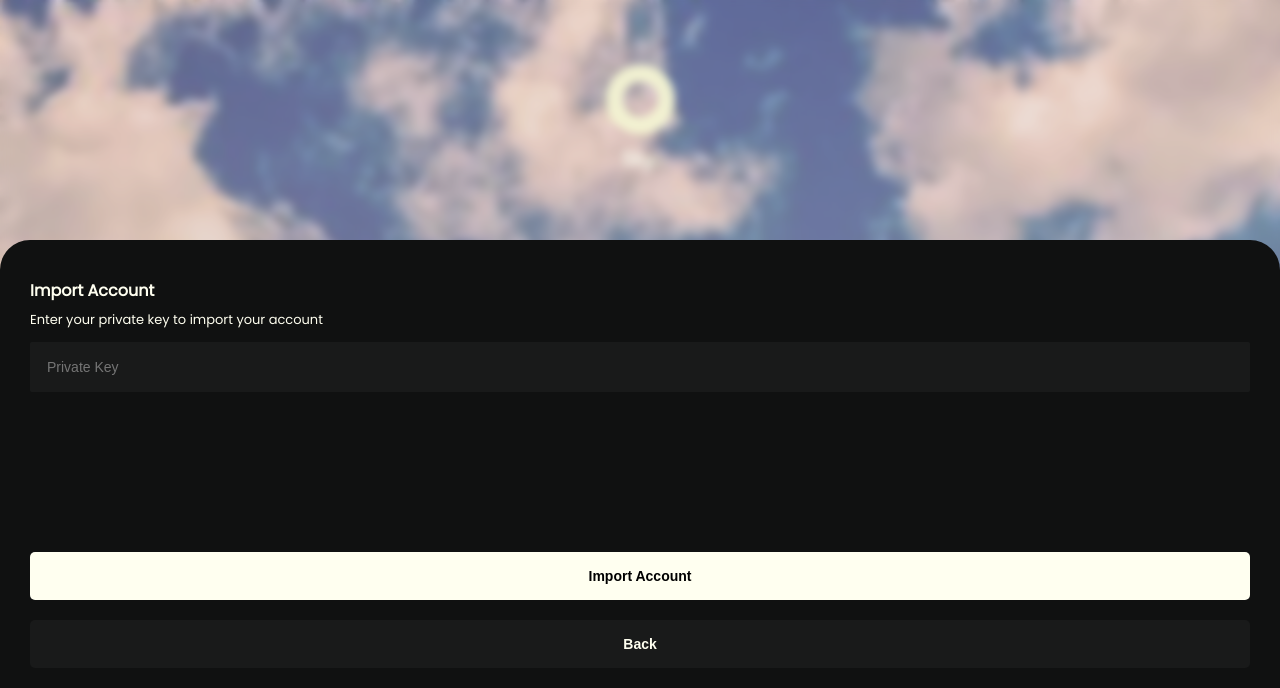
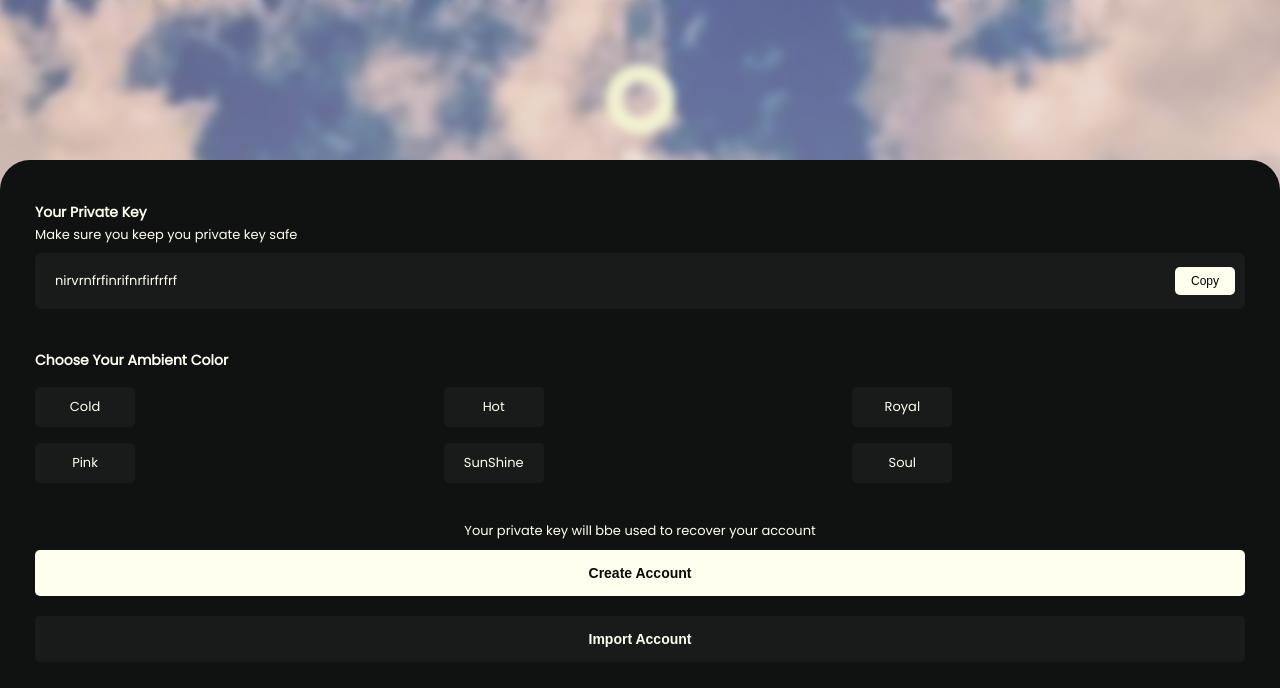
Before and after one commit to Chuks256/sky_web, a React (Vite) app: page / in a window 1280 px wide. Shown: the top 688 px of the page. Built offline with nearby package versions, Linux system fonts and the light colour scheme.

Commit message:
still working

```diff
--- a/src/Components/Authentication.modal.jsx
+++ b/src/Components/Authentication.modal.jsx
@@ -1,5 +1,6 @@
 import React from "react";
 import styled from "styled-components";
+import { useState } from "react";
 
 const Container = styled.div`
 position:absolute;
@@ -84,8 +85,9 @@ color:ivory;
 `;
 
 const AuthenticationModal=(props)=>{
+
     return(
-        <Container>
+        <Container style={{display:`${props.reveal}`}}>
         <AuthenticationBottomSheet>
 
             <PrivateKeyAuthInputSection>
@@ -93,7 +95,7 @@ const AuthenticationModal=(props)=>{
                 {/* input text section  */}
                 <PrivateParentTxtContainer>
                 <PrivateTxtContainer>
-                    <PrivateTxtHeader>Import Account</PrivateTxtHeader>
+                    <PrivateTxtHeader>Import Account </PrivateTxtHeader>
                     <PrivateTxtDetails>Enter your private key to import your account</PrivateTxtDetails>
                 </PrivateTxtContainer>
                 <PrivateInputBox placeholder="Private Key" required="true" />
--- /dev/null
+++ b/src/Components/IntroAuth.modal.jsx
@@ -0,0 +1,222 @@
+import React from "react";
+import styled from "styled-components";
+import { useState } from "react";
+
+const Container = styled.div`
+position:absolute;
+width:100%;
+height:100%;
+top:0px;
+left:0px;
+background:rgba(217,217,217,31%);
+backdrop-filter:blur(4px);
+z-index:1;
+overflow-y:hidden;
+`;
+
+const IntroAuthBottomSheet=styled.div`
+background:var(--sky-bg-theme);
+bottom:0px;
+width:100%;
+height:80%;
+border-radius:30px 30px 0px 0px;
+position:absolute;
+right:0px;
+left:0px;
+`;
+
+const IntroAuthHeaderContainer=styled.div`
+padding:35px;
+line-height:10px;
+`;
+
+const IntroAuthHeaderTxt = styled.h2`
+font-size:14px;
+`;
+
+const IntroAuthDetails = styled.p`
+font-size:13px;
+`;
+
+const IntroHeaderTxtParentContainer = styled.div``;
+
+const PrivateKeyParentContainer = styled.div`
+padding:10px;
+background:var(--sky-preference-bg-shade-color);
+border-radius:6px;
+`;
+
+const PrivateKeyTxtParentContainer = styled.div`
+display:flex;
+align-items:center;
+gap:1em;
+justify-content:space-between;
+`;
+const CopyBtn=styled.button`
+padding:5px;
+font-size:12px;
+width:60px;
+border-radius:5px;
+background:ivory;
+transition:linear,200ms;
+&:focus{
+background:var(--sky-bg-theme-color);
+color:ivory;
+font-weight:bold;
+}
+`;
+
+const PrivateKeyData = styled.p`
+font-size:13px;
+margin-left:10px;
+`;
+
+const AmbientOptionParentContainer = styled.div`
+padding-top:35px;
+`;
+
+const AmbientOptionTxtContainer = styled.div`
+display:grid;
+grid-template-columns:repeat(3,1fr);
+gap:1em;
+padding-top:10px;
+`;
+
+const AmbientHeaderTxt = styled.h2`
+font-size:14px;
+`;
+const AmbientOptionCard=styled.div`
+width:70px;
+justify-content:center;
+font-size:13px;
+padding:15px;
+background:var(--sky-preference-bg-shade-color);
+border-radius:5px;
+display:flex;
+cursor:pointer;
+transition:linear,300ms;
+&:hover{
+background:ivory;
+color:var(--sky-bg-theme);
+font-weight:bold;
+}
+
+`;
+
+const ButtonParentContainer=styled.div`
+display:flex;
+flex-direction:column;
+gap:1px;
+padding-top:30px;
+`;
+
+const ButtonInnerParentContainer=styled.div`
+display:flex;
+flex-direction:column;
+gap:20px;
+`;
+
+const ButtonTxtElem = styled.p`
+text-align:center;
+font-size:13px;`;
+
+const CreateButtonElem = styled.button`
+background:ivory;
+padding:13px;
+border-radius:5px;
+font-size:14px;
+font-weight:bold;
+color:#090909;
+`;
+const ImportButtonElem = styled.button`
+background:var(--sky-preference-bg-shade-color);
+padding:13px;
+border-radius:5px;
+font-size:14px;
+font-weight:bold;
+color:ivory
+`;
+
+
+const IntroAuthModal=()=>{
+    const[private_key,setPrivate_key]=useState("nirvrnfrfinrifnrfirfrfrf");
+    const [copyTxt,setCopyTxt]=useState("Copy");
+
+    const AmbientColor=[
+        {
+            id:1,
+            type:'Cold'
+        },
+        {
+            id:2,
+            type:'Hot'
+        },
+        {
+            id:3,
+            type:'Royal'
+        },
+        {
+            id:4,
+            type:'Pink'
+        },
+        {
+            id:5,
+            type:'SunShine'
+        },
+        {
+            id:6,
+            type:'Soul'
+        }
+    ]
+
+    return(
+        <Container>
+            <IntroAuthBottomSheet>
+                <IntroAuthHeaderContainer>
+
+                    {/* header txt */}
+                    <IntroHeaderTxtParentContainer>
+                    <IntroAuthHeaderTxt>Your Private Key</IntroAuthHeaderTxt>
+                    <IntroAuthDetails>Make sure you keep you private key safe</IntroAuthDetails>
+                    </IntroHeaderTxtParentContainer>
+
+                    {/* private key section */}
+                    <PrivateKeyParentContainer>
+
+                        <PrivateKeyTxtParentContainer>
+                            <PrivateKeyData>{private_key}</PrivateKeyData>
+                            <CopyBtn>{copyTxt}</CopyBtn>
+                        </PrivateKeyTxtParentContainer>
+
+                    </PrivateKeyParentContainer>
+
+                    {/* ambient option section */}
+                    <AmbientOptionParentContainer>
+                        <AmbientHeaderTxt>Choose Your Ambient Color</AmbientHeaderTxt>
+                        <AmbientOptionTxtContainer>
+                            {
+                                AmbientColor.map((colors)=>(
+                                    <AmbientOptionCard>{colors.type}</AmbientOptionCard>
+                                ))
+                            }
+                        </AmbientOptionTxtContainer>
+                    </AmbientOptionParentContainer>
+
+                    {/* button section */}
+                    <ButtonParentContainer>
+                        <ButtonTxtElem >Your private key will bbe used to recover your account</ButtonTxtElem>
+
+                      <ButtonInnerParentContainer>
+                      <CreateButtonElem>Create Account </CreateButtonElem>
+                      <ImportButtonElem>Import Account</ImportButtonElem>
+                      </ButtonInnerParentContainer>
+
+                    </ButtonParentContainer>
+
+                </IntroAuthHeaderContainer>
+            </IntroAuthBottomSheet>
+        </Container>
+    )
+}
+
+export default IntroAuthModal;
--- a/src/Pages/SplashScreen.jsx
+++ b/src/Pages/SplashScreen.jsx
@@ -5,6 +5,7 @@ import SkyCircle from "../assets/SkyCircle.png"
 
 //  import components
 import AuthenticationModal from "../Components/Authentication.modal"
+import IntroAuthModal from "../Components/IntroAuth.modal";
 
 const Container = styled.div`
 width:100%;
@@ -77,7 +78,8 @@ transform:scale(85%);
 const SplashScreen=()=>{
     return(
         <Container>
-            <AuthenticationModal/>
+            <IntroAuthModal/>
+            <AuthenticationModal reveal="none" />
             {/* Define splash parent container  */}
             <SplashScreenParentContainer>
                 <LogoParentContainer>
```
